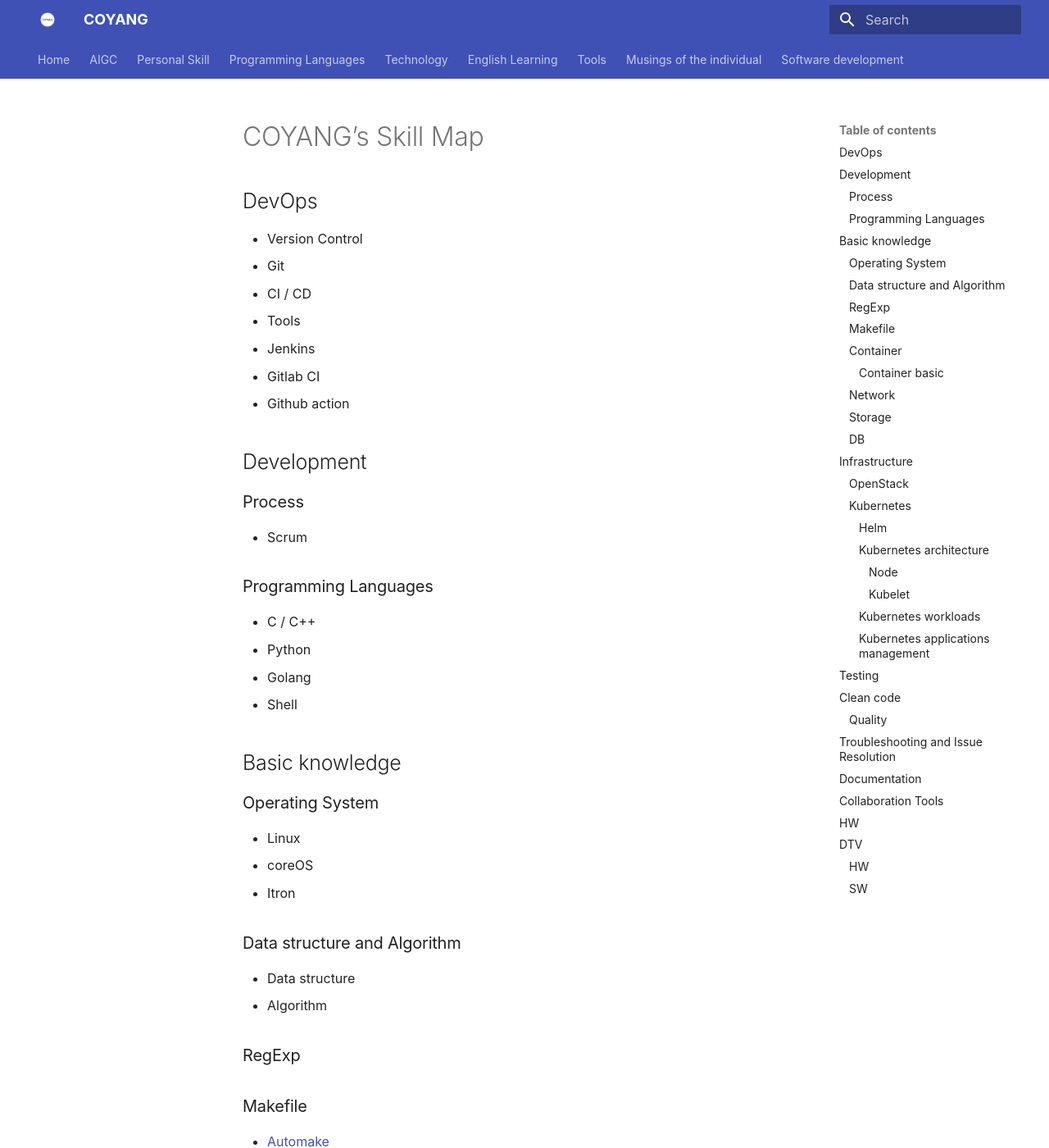
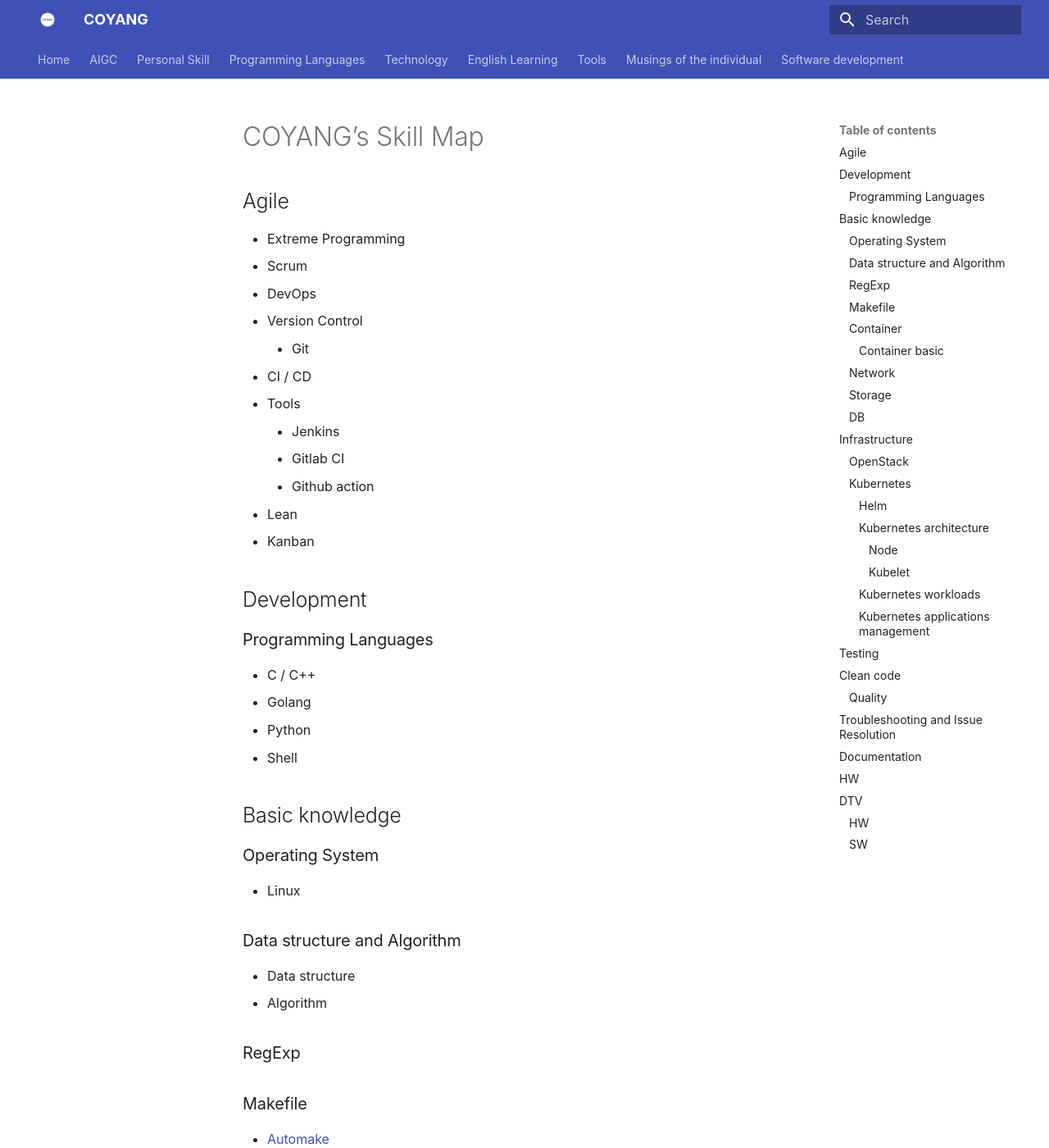
Before and after one commit to coyang/blogs, an MkDocs documentation site: the page built from docs/personal/skill_map.mm.md, in a window 1280 px wide and 1400 px high. Shown: the whole window at 82% size. Built offline with MkDocs 1.6.1 and Material for MkDocs 9.7.7, drawn with Linux system fonts in a browser that asks for light colours; some of the changed text lies outside the part shown.

Commit message:
Update personal skill

```diff
--- a/docs/personal/skill_map.mm.md
+++ b/docs/personal/skill_map.mm.md
@@ -1,26 +1,28 @@
 # COYANG's Skill Map
 
-## DevOps
 
-- Version Control
-  - Git
-- CI / CD
-- Tools
-  - Jenkins
-  - Gitlab CI
-  - Github action
+## Agile
+
+- Extreme Programming
+- Scrum
+- DevOps
+  - Version Control
+    - Git
+  - CI / CD
+  - Tools
+    - Jenkins
+    - Gitlab CI
+    - Github action
+- Lean
+- Kanban
 
 ## Development
-
-### Process
-
-- Scrum
 
 ### Programming Languages
 
 - C / C++
+- Golang
 - Python
-- Golang
 - Shell
 
 ## Basic knowledge
@@ -28,8 +30,6 @@
 ### Operating System
 
 - Linux
-- coreOS
-- Itron
 
 ### Data structure and Algorithm
 
@@ -212,6 +215,8 @@
   - gofmt
   - shfmt
   - autopep8
+  - ...
+
 - Static analysis
   - coverity
   - clang-tidy
@@ -233,14 +238,8 @@
 - AsciiDoc
 - PlantUML
 
-## Collaboration Tools
-
-- Jira
-- Confluence
-
 ## HW
 
-- RM / OR
 - HW Basic
   - CPU
   - Memory
```
Also changed, not shown: other parts of docs/personal/skill_map.mm.md (+15 -6 lines).
